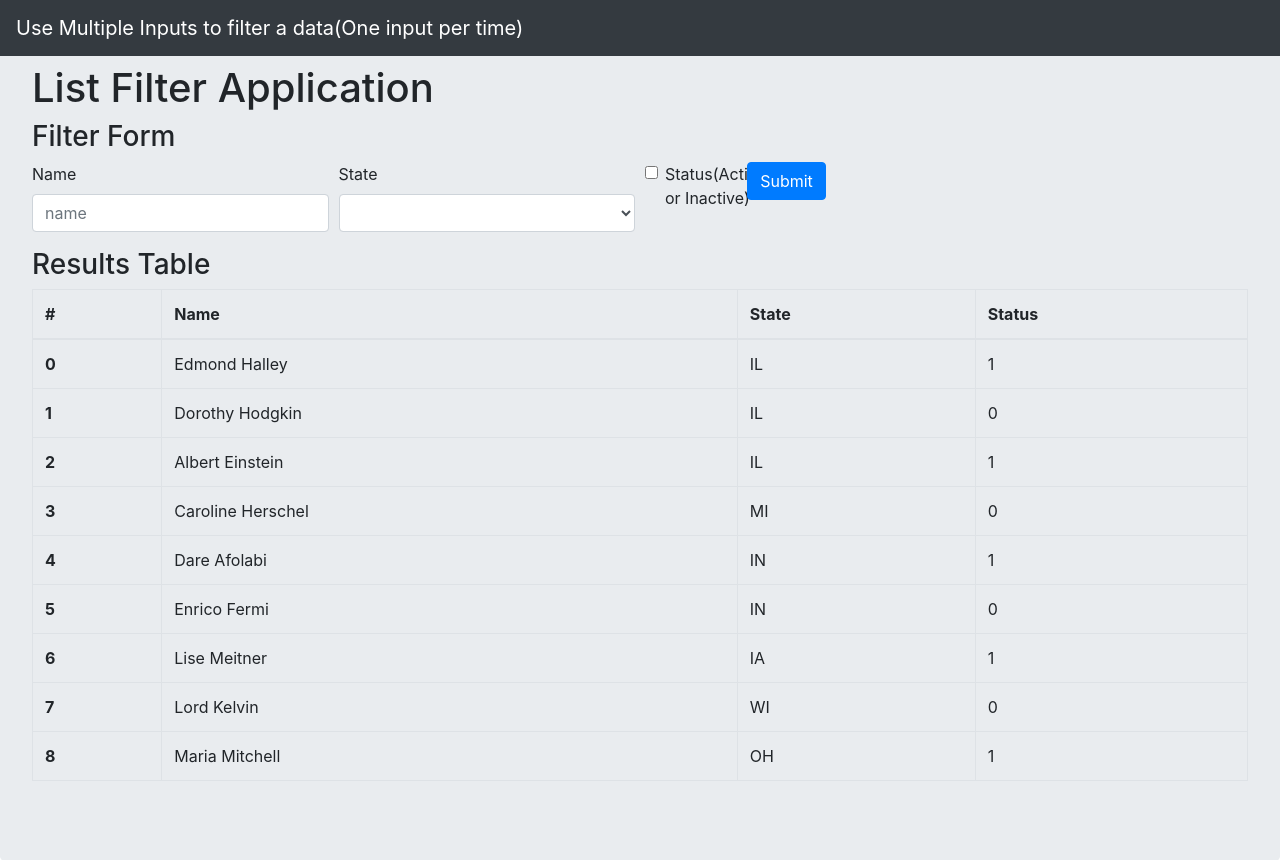
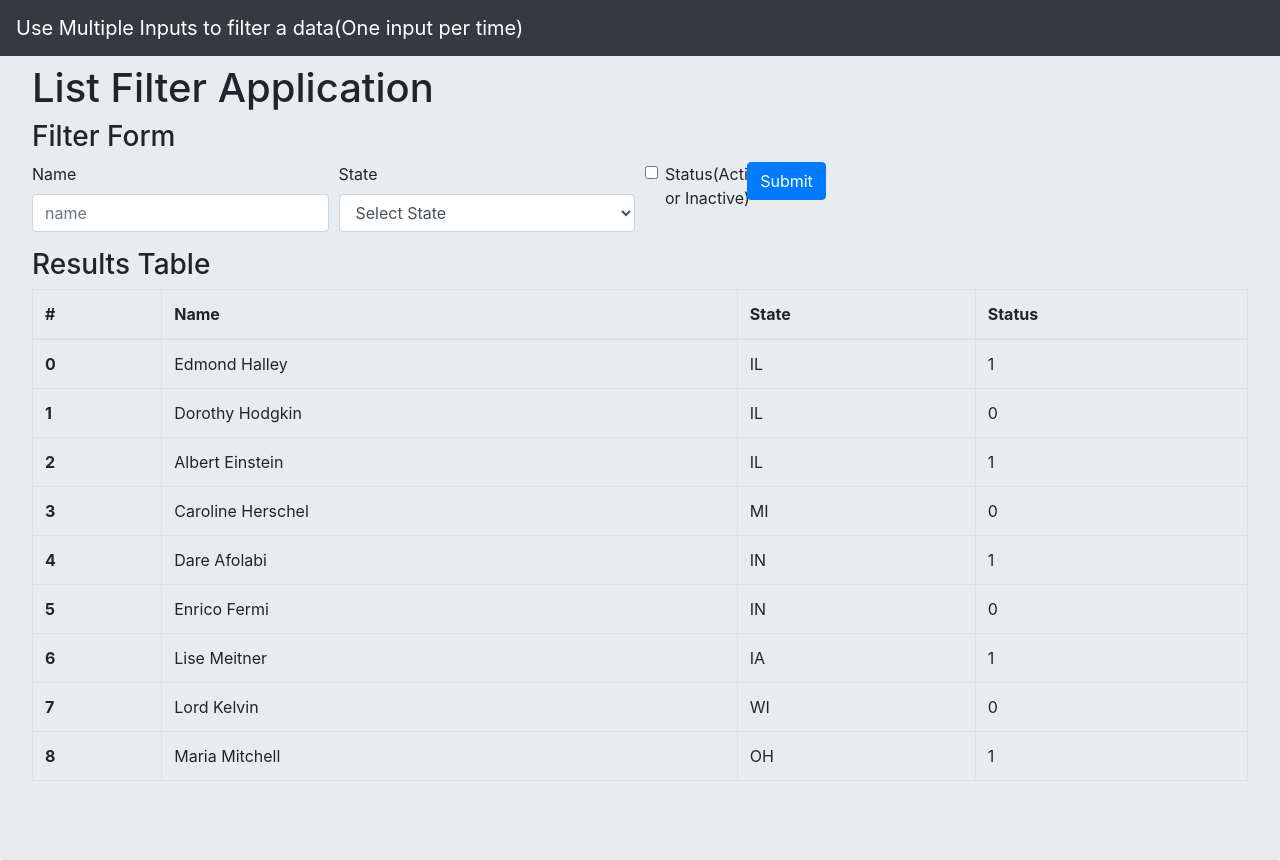
Before and after one commit to temmiezy/p2, a PHP site: page / in a window 1280 px wide. Shown: the top 860 px of the page. Run offline with PHP 8.4, Linux system fonts and the light colour scheme; some libraries are stand-ins or nearby versions.

Commit message:
List Filter Application

```diff
--- a/index.php
+++ b/index.php
@@ -30,7 +30,7 @@ require 'logic.php';
 
     </div>
 </nav>
-<main role="">
+<main>
     <div class="jumbotron">
         <h1>List Filter Application</h1>
         <?php if (isset($username) && $username != ""): ?>
@@ -63,7 +63,7 @@ require 'logic.php';
                 <div class="form-group col-md-3">
                     <label for="state">State</label>
                     <select id="state" class="form-control" name="state">
-                        <option value=" "></option>
+                        <option value="">Select State</option>
                         <option value="AL">AL</option>
                         <option value="AK">AK</option>
                         <option value="AZ">AZ</option>
```
